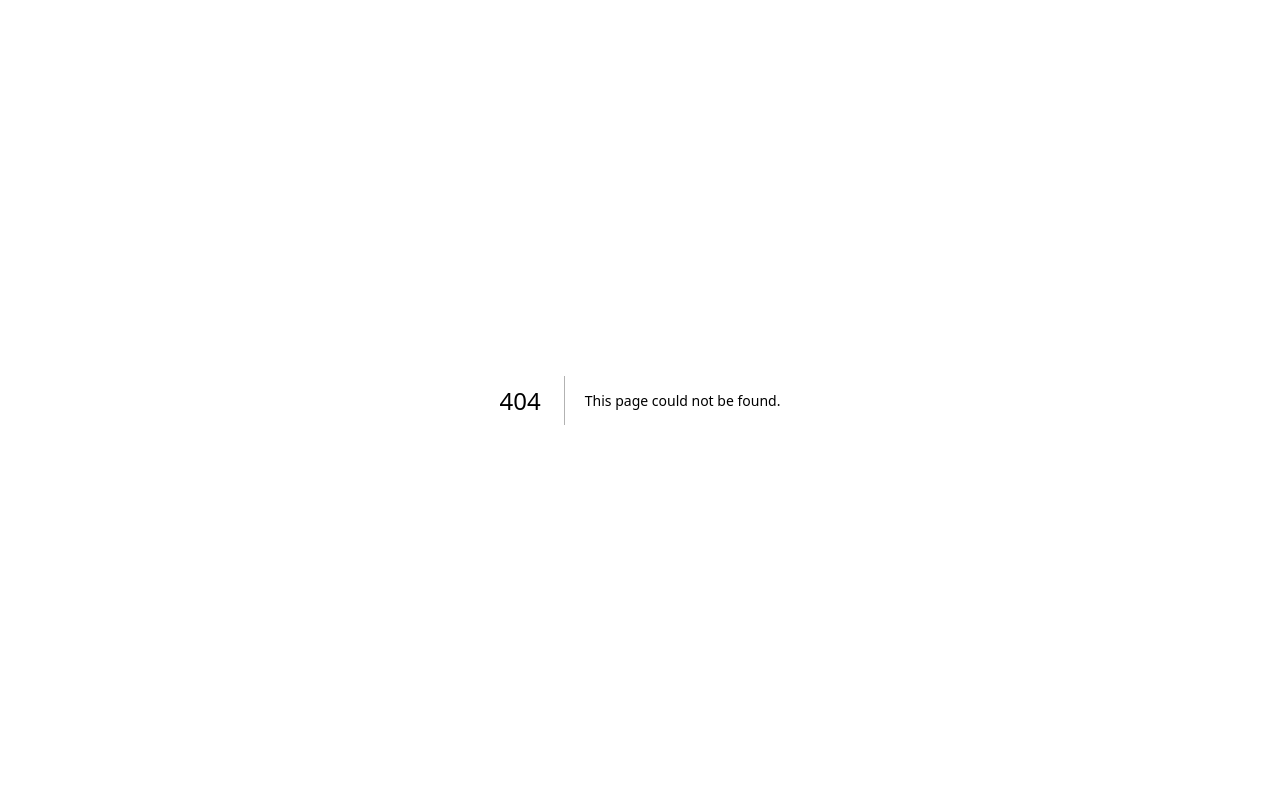
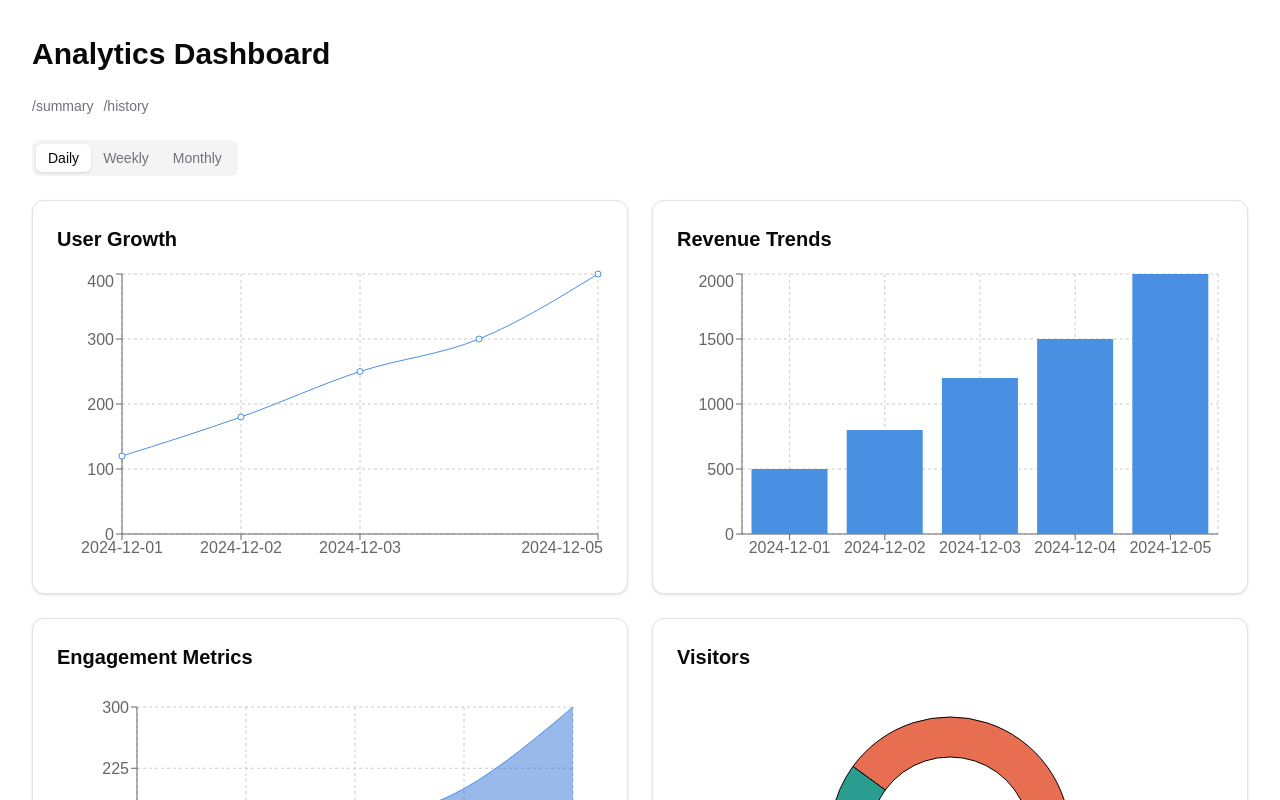
Before and after one commit to amann-codes/Dashboard-analytics, a Next.js app: page /dashboard/summary in a window 1280 px wide. Before the commit this address had no page. Shown: the top 800 px of the page. Built offline with nearby package versions, Linux system fonts and the light colour scheme.

Commit message:
summary and history page created

```diff
--- /dev/null
+++ b/app/dashboard/history/page.tsx
@@ -0,0 +1,109 @@
+"use client";
+
+import { useState, useEffect } from "react";
+import {
+  Select,
+  SelectContent,
+  SelectItem,
+  SelectTrigger,
+  SelectValue,
+} from "@/components/ui/select";
+import {
+  Breadcrumb,
+  BreadcrumbItem,
+  BreadcrumbLink,
+  BreadcrumbList,
+} from "@/components/ui/breadcrumb";
+import { TimeFrame } from "@/types/analytics";
+import { DataTable } from "@/components/ui/data-table";
+import { useToast } from "@/hooks/use-toast";
+import { Toaster } from "@/components/ui/toaster";
+import { Card } from "@/components/ui/card";
+import axios from "axios";
+
+export default function HistoryPage() {
+  const [timeFrame, setTimeFrame] = useState<TimeFrame>("daily");
+  const [data, setData] = useState<any | null>(null); // Holds the entire dataset
+  const [loading, setLoading] = useState<boolean>(true);
+  const { toast } = useToast();
+
+  useEffect(() => {
+    const fetchData = async () => {
+      setLoading(true);
+      try {
+        const response = await axios.get(`/api/data`);
+        console.log("Fetched data:", response.data);
+        setData(response.data);
+
+        toast({
+          title: "Data Loaded",
+          description: "Analytics data fetched successfully.",
+        });
+      } catch (error) {
+        console.error("Error fetching data:", error);
+        toast({
+          title: "Error",
+          description: "Failed to fetch analytics data.",
+          variant: "destructive",
+        });
+      } finally {
+        setLoading(false);
+      }
+    };
+    fetchData();
+  }, [toast]);
+  const handleTimeFrameChange = (value: TimeFrame) => {
+    setTimeFrame(value);
+    toast({
+      title: "Time Frame Changed",
+      description: `Displaying ${value} data.`,
+    });
+  };
+  const currentData = data ? data[timeFrame] : null;
+
+  return (
+    <div className="space-y-6 px-8 py-3">
+      <Toaster />
+      <h1 className="text-3xl font-bold">Analytics Dashboard</h1>
+      <Breadcrumb>
+        <BreadcrumbList>
+          <BreadcrumbItem>
+            <BreadcrumbLink href="/dashboard/summary">/summary</BreadcrumbLink>
+          </BreadcrumbItem>
+          <BreadcrumbItem>
+            <BreadcrumbLink href="/dashboard/history">/history</BreadcrumbLink>
+          </BreadcrumbItem>
+        </BreadcrumbList>
+      </Breadcrumb>
+      <Card className="p-6 space-y-6">
+        <div className="flex gap-4">
+          <Select
+            value={timeFrame}
+            onValueChange={(value) => handleTimeFrameChange(value as TimeFrame)}
+          >
+            <SelectTrigger className="w-[180px]">
+              <SelectValue placeholder="Select time frame" />
+            </SelectTrigger>
+            <SelectContent>
+              <SelectItem value="daily">Daily</SelectItem>
+              <SelectItem value="weekly">Weekly</SelectItem>
+              <SelectItem value="monthly">Monthly</SelectItem>
+            </SelectContent>
+          </Select>
+        </div>
+
+        {loading ? (
+          <p>Loading...</p>
+        ) : currentData ? (
+          <>
+            <DataTable data={currentData.revenue} title="Revenue Data" />
+            <DataTable data={currentData.userGrowth} title="User Growth Data" />
+            <DataTable data={currentData.engagement} title="Engagement Data" />
+          </>
+        ) : (
+          <p>No data available.</p>
+        )}
+      </Card>
+    </div>
+  );
+}
--- /dev/null
+++ b/app/dashboard/summary/page.tsx
@@ -0,0 +1,122 @@
+"use client";
+
+import { useEffect, useState } from "react";
+import { Tabs, TabsList, TabsTrigger } from "@/components/ui/tabs";
+import { Card } from "@/components/ui/card";
+import { useToast } from "@/hooks/use-toast";
+import { TimeFrame, Data } from "@/types/analytics";
+import { LineChart } from "@/components/ui/charts/line-chart";
+import { BarChart } from "@/components/ui/charts/bar-chart";
+import { Skeleton } from "@/components/ui/skeleton";
+import { CustomAreaChart } from "@/components/ui/charts/area-chart";
+import { PieChart } from "@/components/ui/charts/pie-chart";
+import axios from "axios";
+import { Toaster } from "@/components/ui/toaster";
+import {
+  Breadcrumb,
+  BreadcrumbItem,
+  BreadcrumbLink,
+  BreadcrumbList,
+} from "@/components/ui/breadcrumb";
+
+export default function DashboardPage() {
+  const [timeFrame, setTimeFrame] = useState<TimeFrame>("daily");
+  const { toast } = useToast();
+  const [allData, setAllData] = useState<{ [key in TimeFrame]: Data } | null>(
+    null
+  );
+  const [loading, setLoading] = useState<boolean>(true);
+
+  useEffect(() => {
+    const fetchData = async () => {
+      setLoading(true);
+      try {
+        const response = await axios.get(`/api/data`);
+        setAllData(response.data);
+      } catch (error) {
+        console.error("Error occurred while fetching data:", error);
+        toast({
+          title: "Error",
+          description: "Failed to fetch analytics data.",
+          variant: "destructive",
+        });
+      } finally {
+        setLoading(false);
+      }
+    };
+    fetchData();
+  }, [toast]);
+
+  const handleTimeFrameChange = (frame: TimeFrame) => {
+    setTimeFrame(frame);
+    toast({
+      title: "Data Updated",
+      description: `Showing ${frame} analytics data`,
+      variant: "default",
+    });
+  };
+
+  const currentData = allData ? allData[timeFrame] : null;
+
+  return (
+    <div className="space-y-6 px-8 py-3">
+      <Toaster />
+      <h1 className="text-3xl font-bold gap-x-5">Analytics Dashboard</h1>
+      <Breadcrumb>
+        <BreadcrumbList>
+          <BreadcrumbItem>
+            <BreadcrumbLink href="/dashboard/summary">/summary</BreadcrumbLink>
+          </BreadcrumbItem>
+          <BreadcrumbItem>
+            <BreadcrumbLink href="/dashboard/history">/history</BreadcrumbLink>
+          </BreadcrumbItem>
+        </BreadcrumbList>
+      </Breadcrumb>
+      <Tabs
+        defaultValue="daily"
+        onValueChange={(value) => handleTimeFrameChange(value as TimeFrame)}
+      >
+        <TabsList>
+          <TabsTrigger value="daily">Daily</TabsTrigger>
+          <TabsTrigger value="weekly">Weekly</TabsTrigger>
+          <TabsTrigger value="monthly">Monthly</TabsTrigger>
+        </TabsList>
+
+        <div className="grid grid-cols-1 md:grid-cols-2 gap-6 mt-6">
+          <Card className="p-6">
+            <h2 className="text-xl font-semibold mb-4">User Growth</h2>
+            {loading ? (
+              <Skeleton className="h-64 w-full" />
+            ) : (
+              <LineChart data={currentData?.userGrowth || []} />
+            )}
+          </Card>
+          <Card className="p-6">
+            <h2 className="text-xl font-semibold mb-4">Revenue Trends</h2>
+            {loading ? (
+              <Skeleton className="h-64 w-full" />
+            ) : (
+              <BarChart data={currentData?.revenue || []} />
+            )}
+          </Card>
+          <Card className="p-6">
+            <h2 className="text-xl font-semibold mb-4">Engagement Metrics</h2>
+            {loading ? (
+              <Skeleton className="h-64 w-full" />
+            ) : (
+              <CustomAreaChart data={currentData?.engagement || []} />
+            )}
+          </Card>
+          <Card className="p-6">
+            <h2 className="text-xl font-semibold mb-4">Visitors</h2>
+            {loading ? (
+              <Skeleton className="h-64 w-full" />
+            ) : (
+              <PieChart data={currentData?.pieChartData || []} />
+            )}
+          </Card>
+        </div>
+      </Tabs>
+    </div>
+  );
+}
```
